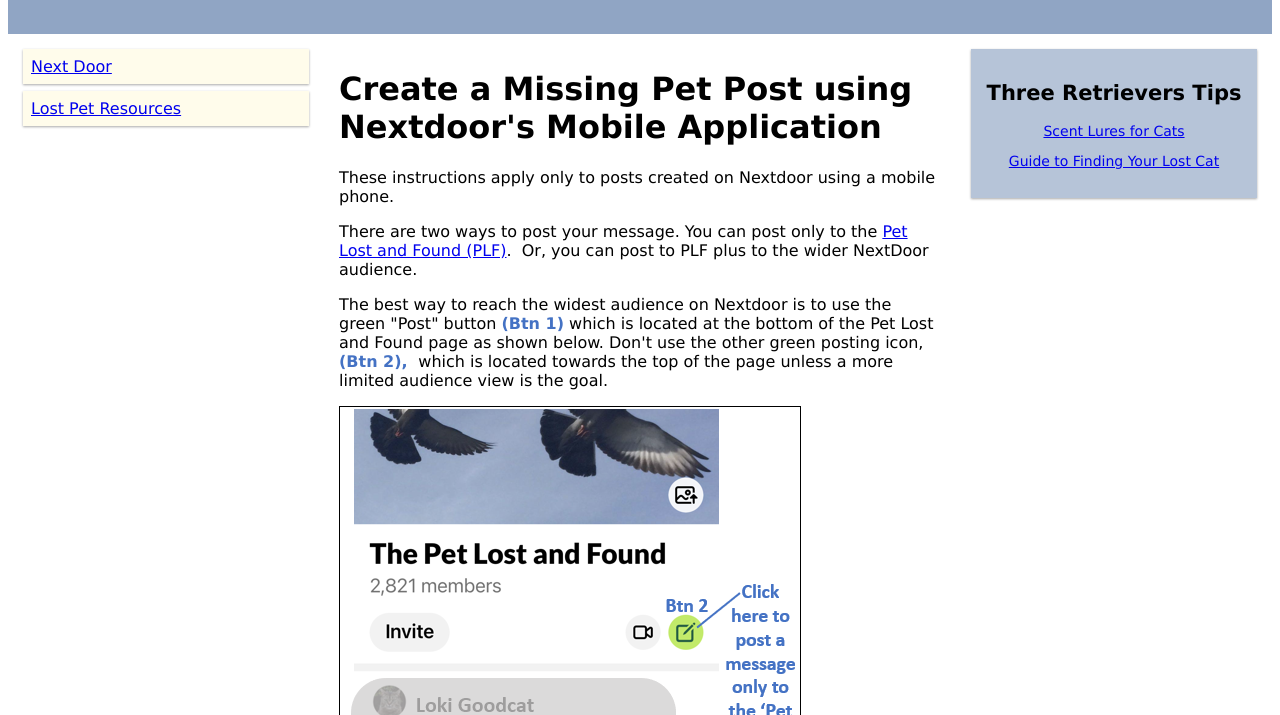
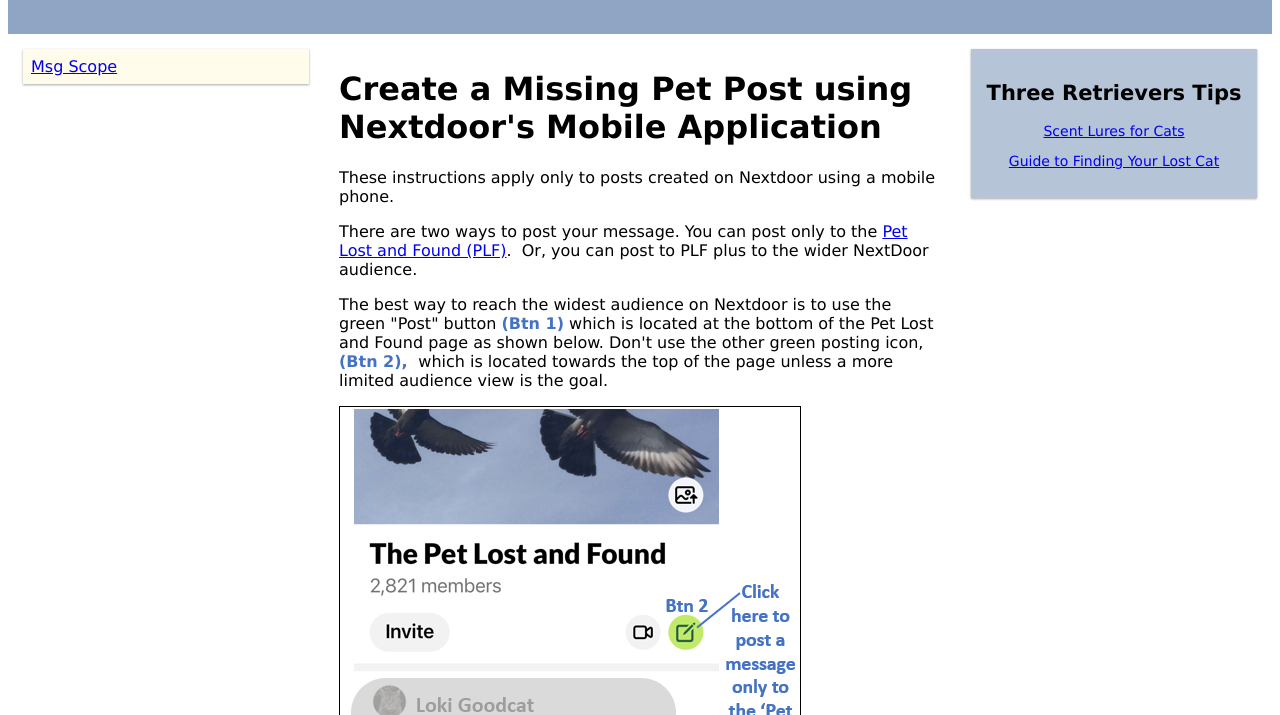
Before and after one commit to nbk5876/nbk5876.github.io, a plain HTML site: page how-to-post.html in a window 1280 px wide. Shown: the part 85-800 px from the top of the page. Drawn offline with Linux system fonts and the light colour scheme.

Commit message:
Update how-to-post.html

```diff
--- a/how-to-post.html
+++ b/how-to-post.html
@@ -134,9 +134,8 @@
 <div class="row">
   <div class="col-3 col-s-3 menu">
     <ul>
-      <li><a href="https://nextdoor.com/g/lelb8qgty/?is=nav_bar">Next Door</a></li>
+      <li><a href="https://nextdoor.com/g/lelb8qgty/?is=nav_bar">Msg Scope</a></li>
 
-      <li><a href="https://plf.pet/resource">Lost Pet Resources</a></li>
 
     </ul>
   </div>
```
